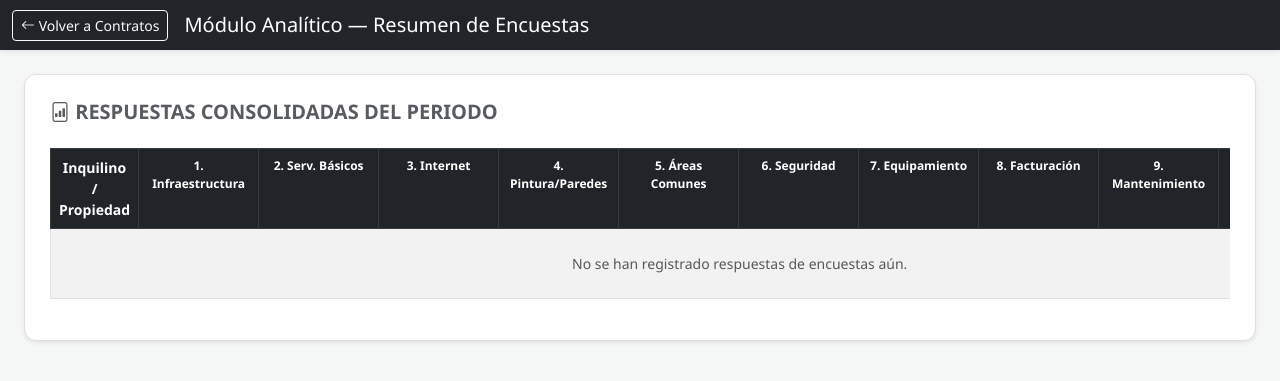
After one commit to osmanmelendez485-glitch/Web, a Flask app: template templates/resumen_encuestas.html in a window 1280 px wide. The commit adds this page. Shown: the top 381 px of the page. Run offline with Flask 3, Linux system fonts and the light colour scheme; the template is opened without the code that fills it, so the values that code supplies are empty.

Commit message:
Encuentas

```diff
--- a/app.py
+++ b/app.py
@@ -16,6 +16,10 @@ from twilio.rest import Client
 from dotenv import load_dotenv
 import threading
 from datetime import datetime, timezone, timedelta
+import os
+from flask import render_template, request, redirect, url_for, flash
+# (Asegúrate de importar tu objeto de base de datos Firestore / Firebase)
+
 
 # Carga las variables desde el archivo .env si existe
 load_dotenv()
@@ -180,6 +184,8 @@ def save():
     f_inicio_db = f_inicio_raw if f_inicio_raw else datetime.now().strftime('%Y-%m-%d')
     f_fin_db = f_fin_raw if f_fin_raw else datetime.now().strftime('%Y-%m-%d')
     enviar_copia = request.form.get('enviar_copia_inquilino') == 'true'
+    enviar_encuesta = request.form.get('enviar_encuesta_inquilino') == 'true' or request.form.get('enviar_encuesta_inquilino') == 'on'
+
     datos = {
         'nombre': d.get('nombre'),
         'apellido': d.get('apellido'),
@@ -200,6 +206,7 @@ def save():
         'fecha': fecha_dt.strftime('%Y-%m-%d'),
         'meses_contrato': limite_meses,
         'enviar_copia_inquilino': enviar_copia,
+        'enviar_encuesta_inquilino': enviar_encuesta,
     }
 
     # --- 5. GUARDADO Y PAGOS ---
@@ -818,6 +825,161 @@ def registrar_abono(e_id, p_id):
 
     return redirect(url_for('ver_pagos', id=e_id))
 
+
+# =====================================================================
+# 📊 CONTROL DE ENCUESTAS: RESPONDER, GUARDAR, REVISAR Y ENVÍO MASIVO
+# =====================================================================
+
+@app.route('/encuesta/<id>')
+def abrir_encuesta(id):
+    if not db:
+        return "Error: No hay conexión con la base de datos."
+
+    # CORREGIDO: Usar 'Empleados' con E mayúscula para que coincida con el dashboard
+    doc_ref = db.collection('Empleados').document(id)
+    doc = doc_ref.get()
+    if not doc.exists:
+        flash("Inquilino no encontrado", "danger")
+        return redirect(url_for('login_page'))
+
+    emp = doc.to_dict()
+    emp['id'] = doc.id
+    return render_template('encuesta.html', emp=emp)
+
+
+@app.route('/guardar_encuesta', methods=['POST'])
+def guardar_encuesta():
+    if not db:
+        return "Error: No hay conexión con la base de datos."
+
+    datos_encuesta = {
+        "inquilino_id": request.form.get("inquilino_id"),
+        "nombre_inquilino": request.form.get("nombre_inquilino"),
+        "propiedad": request.form.get("propiedad"),
+        "fecha_respuesta": datetime.now().strftime('%Y-%m-%d %H:%M:%S'),
+        "p1": request.form.get("p1"),
+        "p2": request.form.get("p2"),
+        "p3": request.form.get("p3"),
+        "p4": request.form.get("p4"),
+        "p5": request.form.get("p5"),
+        "p6": request.form.get("p6"),
+        "p7": request.form.get("p7"),
+        "p8": request.form.get("p8"),
+        "p9": request.form.get("p9"),
+        "p10": request.form.get("p10")
+    }
+
+    # Procesamiento y guardado seguro de archivos multimedia en la carpeta local
+    campos_foto = ['foto_p1', 'foto_p2', 'foto_p4', 'foto_p6']
+    for campo in campos_foto:
+        if campo in request.files:
+            file = request.files[campo]
+            if file and file.filename != '':
+                filename = secure_filename(file.filename)
+                # Añadimos marca de tiempo al nombre del archivo para que no se sobreescriban
+                timestamp = datetime.now().strftime('%Y%m%d%H%M%S_')
+                filename_final = timestamp + filename
+
+                filepath = os.path.join(app.config['UPLOAD_FOLDER'], filename_final)
+                file.save(filepath)
+                datos_encuesta[campo] = '/' + filepath
+            else:
+                datos_encuesta[campo] = None
+        else:
+            datos_encuesta[campo] = None
+
+    # Persistencia en la subcolección global
+    db.collection('encuestas_respuestas').add(datos_encuesta)
+
+    return "<h3>Encuesta Enviada Exitosamente. Muchas gracias por tu apoyo. Puedes cerrar esta ventana.</h3>"
+
+
+@app.route('/resumen_encuestas')
+def resumen_encuestas():
+    if 'user' not in session:
+        return redirect(url_for('login_page'))
+    if not db:
+        return "Error: No hay conexión con la base de datos."
+
+    # Recuperamos todas las respuestas enviadas por los inquilinos
+    docs = db.collection('encuestas_respuestas').stream()
+    lista_encuestas = []
+    for doc in docs:
+        d = doc.to_dict()
+        d['id'] = doc.id
+        lista_encuestas.append(d)
+
+    return render_template('resumen_encuestas.html', encuestas=lista_encuestas)
+
+@app.route('/ejecutar_envio_encuestas_secreto_123')
+def ejecutar_envio_encuestas_automatico():
+    if 'user' not in session:
+        return redirect(url_for('login_page'))
+    if not db:
+        return "Error: No hay conexión con la base de datos."
+
+    try:
+        # 1. Recuperar los contratos desde Firestore
+        docs = db.collection('Empleados').stream()
+
+        # 2. Credenciales fijas y verificadas de Twilio (Copiadas estrictamente de tu otra función)
+        real_sid = 'AC55a32288ebca14e7286265bd207bd593'
+        real_token = '9ead4c07b599ae86f5118122bbc004f9'
+
+        # 3. Limpieza estricta de variables del sistema en Render para evitar fallos de autenticación
+        if 'TWILIO_ACCOUNT_SID' in os.environ:
+            del os.environ['TWILIO_ACCOUNT_SID']
+        if 'TWILIO_AUTH_TOKEN' in os.environ:
+            del os.environ['TWILIO_AUTH_TOKEN']
+
+        os.environ['TWILIO_ACCOUNT_SID'] = ""
+        os.environ['TWILIO_AUTH_TOKEN'] = ""
+
+        # 4. Inicialización directa del cliente de Twilio
+        client = Client(real_sid, real_token)
+        contador_envios = 0
+
+        for doc in docs:
+            emp = doc.to_dict()
+            emp['id'] = doc.id
+
+            telefono = emp.get('telefono')
+
+            # Validación del nuevo switch independiente para encuestas
+            encuesta_activa = emp.get('enviar_encuesta_inquilino') == True or emp.get('enviar_encuesta_inquilino') == 'true'
+
+            if telefono and encuesta_activa:
+                # Construcción del link dinámico seguro
+                link_encuesta = f"{request.host_url.replace('http://', 'https://')}encuesta/{emp['id']}"
+
+                mensaje = (
+                    f"📋 *ENCUESTA DE CONTROL INTERNO* 📋\n\n"
+                    f"Hola *{emp.get('nombre', '')} {emp.get('apellido', '')}*,\n"
+                    f"Te compartimos el enlace de la encuesta de control obligatoria para tu propiedad "
+                    f"ubicada en: *{emp.get('direccion', 'N/A')}*.\n\n"
+                    f"Agradecemos enormemente tu valioso apoyo completándola a través del siguiente link:\n"
+                    f"🔗 {link_encuesta}\n\n"
+                    f"¡Muchas gracias por tu colaboración!"
+                )
+
+                try:
+                    # Despacho utilizando el número fijo de pruebas actual
+                    client.messages.create(
+                        from_='whatsapp:+14155238886',
+                        body=mensaje,
+                        to='whatsapp:+50589475863'
+                    )
+                    contador_envios += 1
+                except Exception as error_twilio:
+                    print(f"❌ Error en Twilio API para {emp.get('nombre')}: {error_twilio}")
+
+        flash(f"Proceso completado. Se enviaron {contador_envios} encuestas independientes vía WhatsApp.", "success")
+        return redirect(url_for('dashboard'))
+
+    except Exception as e:
+        flash(f"Error general en el proceso de encuestas: {str(e)}", "danger")
+        return redirect(url_for('dashboard'))
+
 if __name__ == '__main__':
     port = int(os.environ.get('PORT', 5000))
     app.run(host='0.0.0.0', port=port, debug=False)
--- /dev/null
+++ b/templates/resumen_encuestas.html
@@ -0,0 +1,97 @@
+<!DOCTYPE html>
+<html lang="es">
+<head>
+    <meta charset="UTF-8">
+    <meta name="viewport" content="width=device-width, initial-scale=1.0">
+    <title>Resumen de Encuestas de Control</title>
+    <link href="https://cdn.jsdelivr.net/npm/bootstrap@5.3.0/dist/css/bootstrap.min.css" rel="stylesheet">
+    <link rel="stylesheet" href="https://cdn.jsdelivr.net/npm/bootstrap-icons@1.11.1/font/bootstrap-icons.css">
+    <style>
+        body { background-color: #f4f7f6; font-family: 'Segoe UI', sans-serif; }
+        .table-container { background: white; padding: 25px; border-radius: 12px; border: 1px solid #e0e0e0; }
+        .th-pregunta { min-width: 120px; font-size: 0.75rem; vertical-align: top; }
+    </style>
+</head>
+<body>
+
+    {# ==================================================================== #}
+    {# ⚙️ COPIA AQUÍ MISMO LAS PREGUNTAS DEL ARCHIVO ANTERIOR PARA IGUALAR  #}
+    {# ==================================================================== #}
+    {% set titulos_preguntas = [
+        "1. Infraestructura",
+        "2. Serv. Básicos",
+        "3. Internet",
+        "4. Pintura/Paredes",
+        "5. Áreas Comunes",
+        "6. Seguridad",
+        "7. Equipamiento",
+        "8. Facturación",
+        "9. Mantenimiento",
+        "10. Convivencia"
+    ] %}
+    {# ==================================================================== #}
+
+    <nav class="navbar navbar-dark bg-dark mb-4 shadow-sm">
+        <div class="container-fluid justify-content-start">
+            <a href="/" class="btn btn-outline-light btn-sm me-3"><i class="bi bi-arrow-left"></i> Volver a Contratos</a>
+            <span class="navbar-brand mb-0 h1">Módulo Analítico — Resumen de Encuestas</span>
+        </div>
+    </nav>
+
+    <div class="container-fluid px-4">
+        <div class="table-container shadow-sm">
+            <h5 class="fw-bold mb-4 text-uppercase text-muted"><i class="bi bi-file-bar-graph"></i> Respuestas consolidadas del periodo</h5>
+            <div class="table-responsive">
+                <table class="table table-bordered table-striped align-middle small">
+                    <thead class="table-dark text-center">
+                        <tr>
+                            <th class="align-middle">Inquilino / Propiedad</th>
+                            {% for titulo in titulos_preguntas %}
+                                <th class="th-pregunta">{{ titulo }}</th>
+                            {% endfor %}
+                            <th class="align-middle">Evidencias</th>
+                        </tr>
+                    </thead>
+                    <tbody>
+                        {% for enc in encuestas %}
+                        <tr>
+                            <td>
+                                <span class="d-block fw-bold text-dark">{{ enc.nombre_inquilino }}</span>
+                                <span class="text-primary font-monospace small" style="font-size:0.75rem;">{{ enc.propiedad }}</span>
+                            </td>
+                            <!-- Mapeo automatizado de las respuestas p1 a p10 -->
+                            <td><span class="badge bg-secondary d-block">{{ enc.p1 }}</span></td>
+                            <td><span class="badge bg-secondary d-block">{{ enc.p2 }}</span></td>
+                            <td><span class="badge bg-secondary d-block">{{ enc.p3 }}</span></td>
+                            <td><span class="badge bg-secondary d-block">{{ enc.p4 }}</span></td>
+                            <td><span class="badge bg-secondary d-block">{{ enc.p5 }}</span></td>
+                            <td><span class="badge bg-secondary d-block">{{ enc.p6 }}</span></td>
+                            <td><span class="badge bg-secondary d-block">{{ enc.p7 }}</span></td>
+                            <td><span class="badge bg-secondary d-block">{{ enc.p8 }}</span></td>
+                            <td><span class="badge bg-secondary d-block">{{ enc.p9 }}</span></td>
+                            <td><span class="badge bg-secondary d-block">{{ enc.p10 }}</span></td>
+
+                            <td class="text-center">
+                                <div class="d-flex gap-1 justify-content-center flex-wrap">
+                                    {% if enc.foto_p1 %}<a href="{{ enc.foto_p1 }}" target="_blank" class="btn btn-sm btn-outline-info p-1 py-0" title="Foto P1"><i class="bi bi-image"></i> 1</a>{% endif %}
+                                    {% if enc.foto_p2 %}<a href="{{ enc.foto_p2 }}" target="_blank" class="btn btn-sm btn-outline-info p-1 py-0" title="Foto P2"><i class="bi bi-image"></i> 2</a>{% endif %}
+                                    {% if enc.foto_p4 %}<a href="{{ enc.foto_p4 }}" target="_blank" class="btn btn-sm btn-outline-info p-1 py-0" title="Foto P4"><i class="bi bi-image"></i> 4</a>{% endif %}
+                                    {% if enc.foto_p6 %}<a href="{{ enc.foto_p6 }}" target="_blank" class="btn btn-sm btn-outline-info p-1 py-0" title="Foto P6"><i class="bi bi-image"></i> 6</a>{% endif %}
+                                    {% if not enc.foto_p1 and not enc.foto_p2 and not enc.foto_p4 and not enc.foto_p6 %}
+                                        <span class="text-muted small">—</span>
+                                    {% endif %}
+                                </div>
+                            </td>
+                        </tr>
+                        {% else %}
+                        <tr>
+                            <td colspan="12" class="text-center text-muted py-4">No se han registrado respuestas de encuestas aún.</td>
+                        </tr>
+                        {% endfor %}
+                    </tbody>
+                </table>
+            </div>
+        </div>
+    </div>
+</body>
+</html>
```
Also changed, not shown: templates/encuesta.html (added, +118 -0 lines), templates/index.html (+68 -88 lines).
